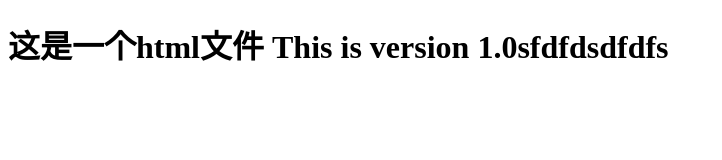
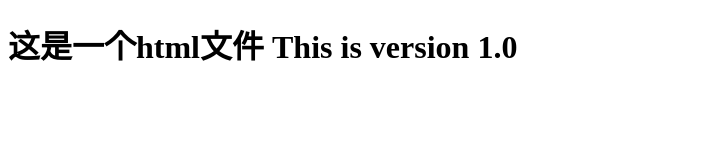
Before and after one commit to kunshao666/GitStudy, a plain HTML site: page index.html in a window 1280 px wide. Shown: the whole page, without its empty margins (0-722 px from the left). Drawn offline with Linux system fonts and the light colour scheme.

Commit message:
version 1.0

```diff
--- a/index.html
+++ b/index.html
@@ -5,6 +5,6 @@
 	<link rel="stylesheet" type="text/css" href="style.css">
 </head>
 <body>
-	<h1>这是一个html文件 This is version 1.0sfdfdsdfdfs</h1>
+	<h1>这是一个html文件 This is version 1.0</h1>
 </body>
 </html>
```
